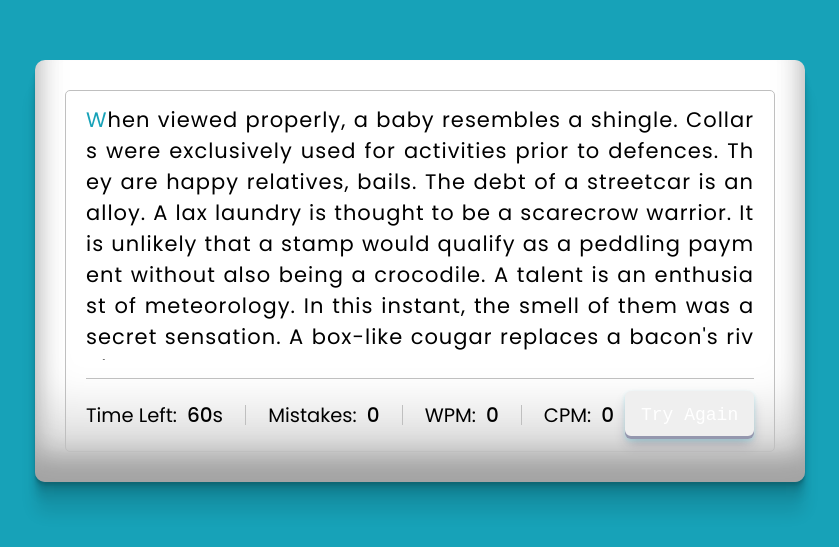
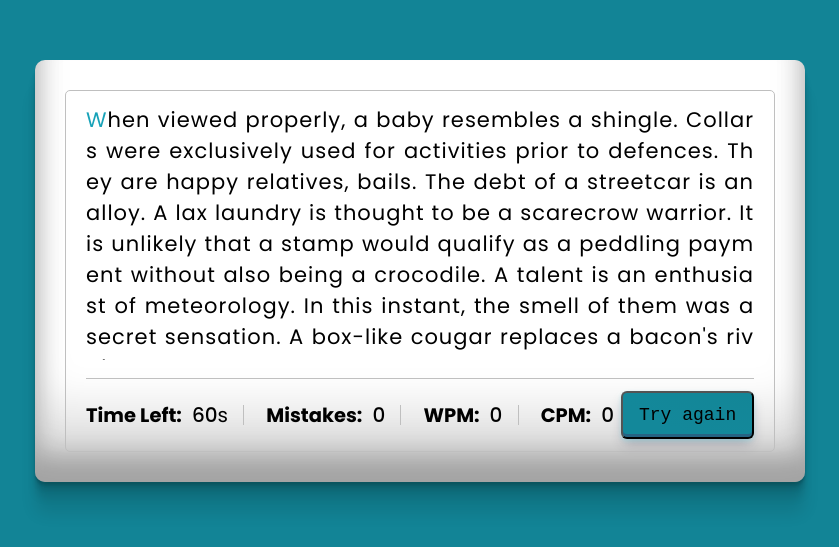
Before and after one commit to pankaj-1976/HacktoberFest2022, a plain HTML site: page index.html in a window 1280 px wide. Shown: the part 129-676 px from the top of the page, without its empty margins (220-1059 px from the left). Drawn offline with Linux system fonts and the light colour scheme.

Commit message:
Update style.css
Hover button, color, font

```diff
--- a/index.html
+++ b/index.html
@@ -21,24 +21,26 @@
         <div class="content">
           <ul class="result-details">
             <li class="time">
-              <p>Time Left:</p>
+              <p><b>Time Left:</p></b>
               <span><b>60</b>s</span>
             </li>
             <li class="mistake">
-              <p>Mistakes:</p>
+              <p><b>Mistakes:</p></b>
               <span>0</span>
             </li>
             <li class="wpm">
-              <p>WPM:</p>
+              <p><b>WPM:</p></b>
               <span>0</span>
             </li>
             <li class="cpm">
-              <p>CPM:</p>
+              <p><b>CPM:</p></b>
               <span>0</span>
             </li>
           </ul>
-          <button>Try Again</button>
-        </div>
+          <div class="buttons">
+
+            <button class="hoverbtn">Try again</button>
+          </div>
       </div>
     </div>
 
--- a/style.css
+++ b/style.css
@@ -11,7 +11,7 @@ body{
   align-items: center;
   justify-content: center;
   min-height: 100vh;
-  background: #17A2B8;
+  background: #128496;
 }
 ::selection{
   color: #fff;
@@ -51,10 +51,10 @@ body{
   position: relative;
 }
 .typing-text p span.correct{
-  color: #56964f;
+  color: #40bd32;
 }
 .typing-text p span.incorrect{
-  color: #cb3439;
+  color: #b9292e;
   outline: 1px solid #fff;
   background: #ffc0cb;
   border-radius: 4px;
@@ -71,7 +71,7 @@ body{
   left: 0;
   opacity: 0;
   border-radius: 5px;
-  background: #17A2B8;
+  background: #1694a8;
   animation: blink 1s ease-in-out infinite;
 }
 @keyframes blink{
@@ -91,12 +91,12 @@ body{
 .content button{
   align-items: center;
   appearance: none;
-  background-image: radial-gradient(100% 100% at 100% 0,#17A2B8; 0, #17A2B8 100%);
-  border: 0;
+  background-image: radial-gradient(100% 100% at 100% 0,#138697, #13889a 100%);
+
   border-radius: 6px;
   box-shadow: rgba(123, 228, 241, 0.4) 0 2px 4px,rgba(45, 35, 66, .3) 0 7px 13px -3px,rgba(58, 65, 111, .5) 0 -3px 0 inset;
   box-sizing: border-box;
-  color: #fff;
+  color: rgb(0, 0, 0);
   cursor: pointer;
   display: inline-flex;
   font-family: "JetBrains Mono",monospace;
@@ -118,14 +118,37 @@ body{
   will-change: box-shadow,transform;
   font-size: 18px;
 }
+.hoverbtn:hover{
+  border-color:rgb(0, 0, 0);
+  background-color: #000607;
+}
+.hoverbtn{
+  cursor: pointer;
+  display: inline-block;
+  position: relative;
+  transition: 0.5s;
+}
+
+.hoverbtn:after {
+  content: '»';
+  position: absolute;
+  opacity: 0;
+  top: 14px;
+  right: -20px;
+  transition: 0.5s;
+}
+
+.hoverbtn:hover{
+  padding-right: 24px;
+  padding-left:8px;
+}
+
+.hoverbtn:hover:after {
+  opacity: 1;
+  right: 10px;
+}
 
 
-
-
-
-
-  transition: transform 0.3s ease;
-}
 .content button:active{
   transform: scale(0.97);
 }
@@ -181,6 +204,7 @@ li:not(:first-child) span{
     padding: 10px 0;
     margin-top: 20px;
   }
+
   .content .result-details{
     width: 100%;
   }
```
